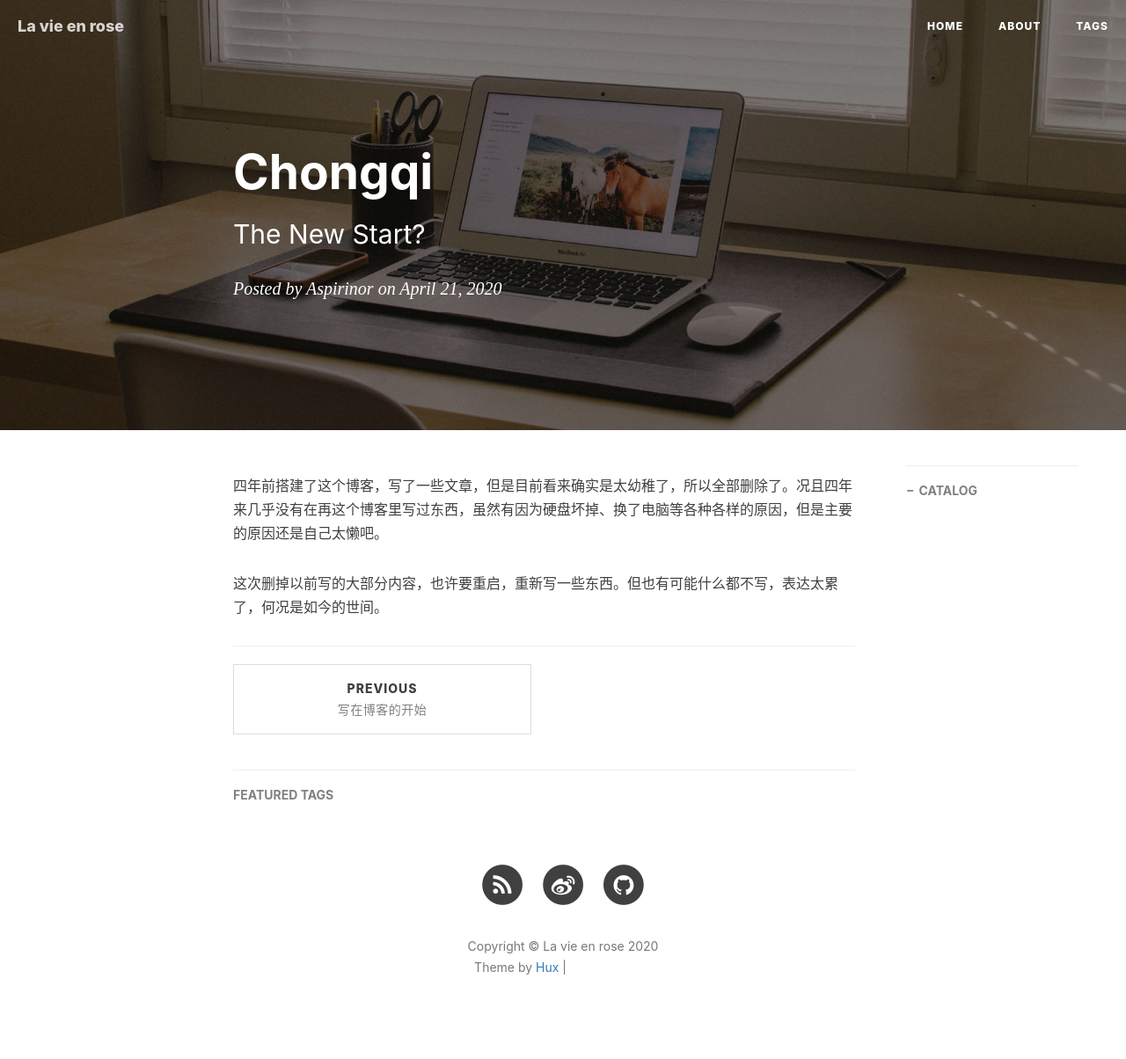
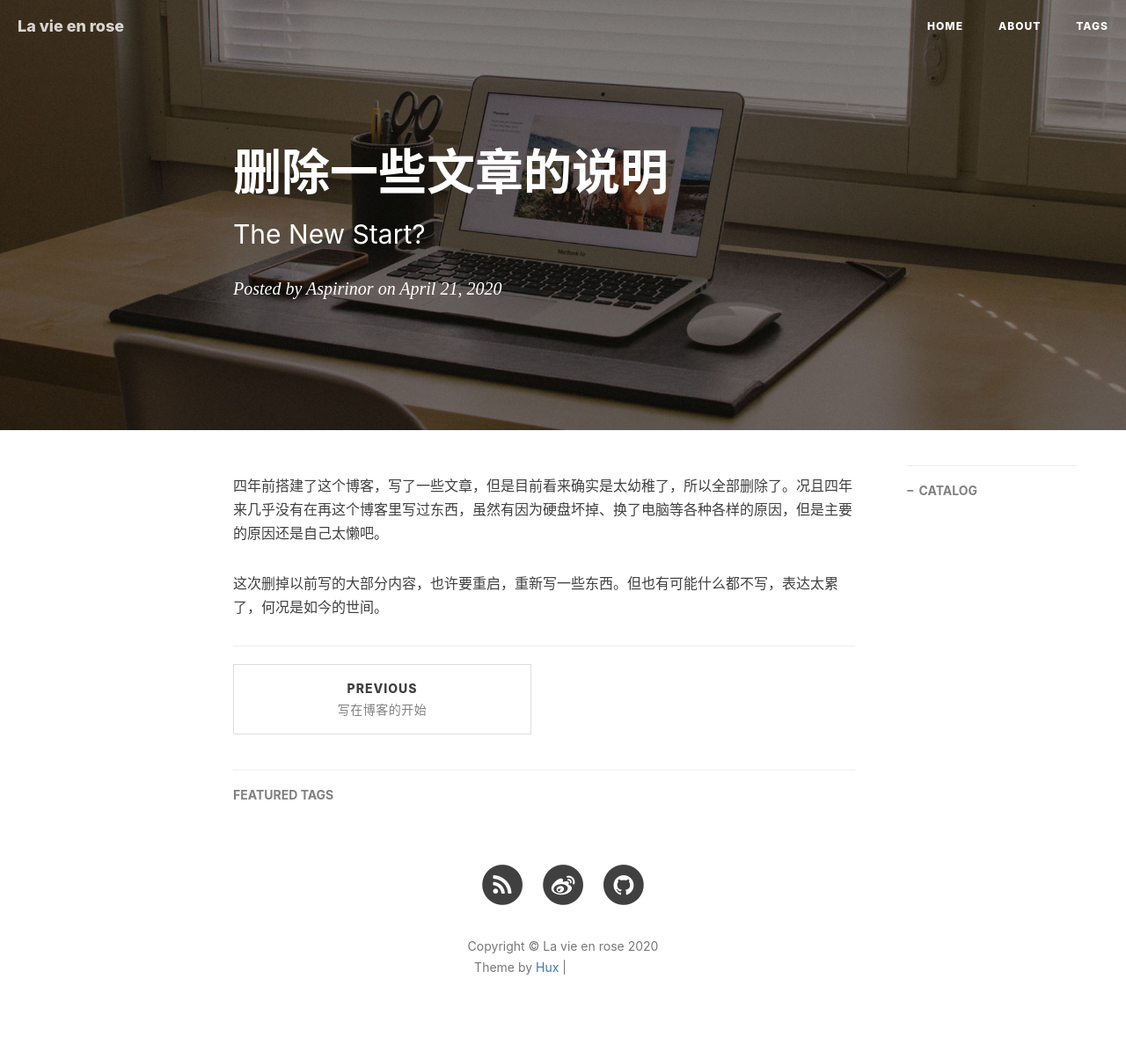
Before and after one commit to Aspirinor/aspirinor.github.com, a Jekyll site: the page built from _posts/2020-04-21-chongqi.md, in a window 1280 px wide. Shown: the whole page at 88% size. Built offline with Jekyll 4.4.1, drawn with Linux system fonts in a browser that asks for light colours; nearby versions of some CDN libraries; comment, search, counter and statistics services are not loaded; grey boxes are pictures that could not be loaded.

Commit message:
Update 2020-04-21-chongqi.md

```diff
--- a/_posts/2020-04-21-chongqi.md
+++ b/_posts/2020-04-21-chongqi.md
@@ -1,11 +1,11 @@
 ---
 layout: post
-title:
+title: 删除一些文章的说明
 subtitle: The New Start?
 author: Aspirinor
 header-img: img/home-bg-o.jpg
 catalog: true
-date: 2020-04-21 11:30:38 +0800
+date: 2020-04-21 20:49:38 +0800
 tag:
 ---
 
```
